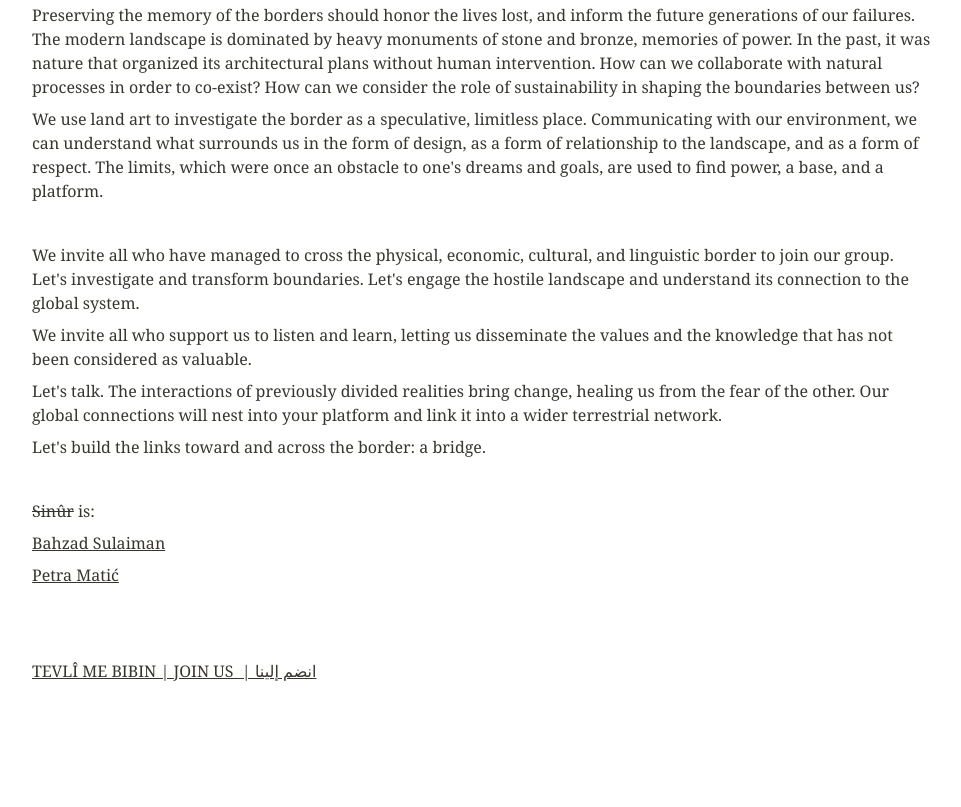
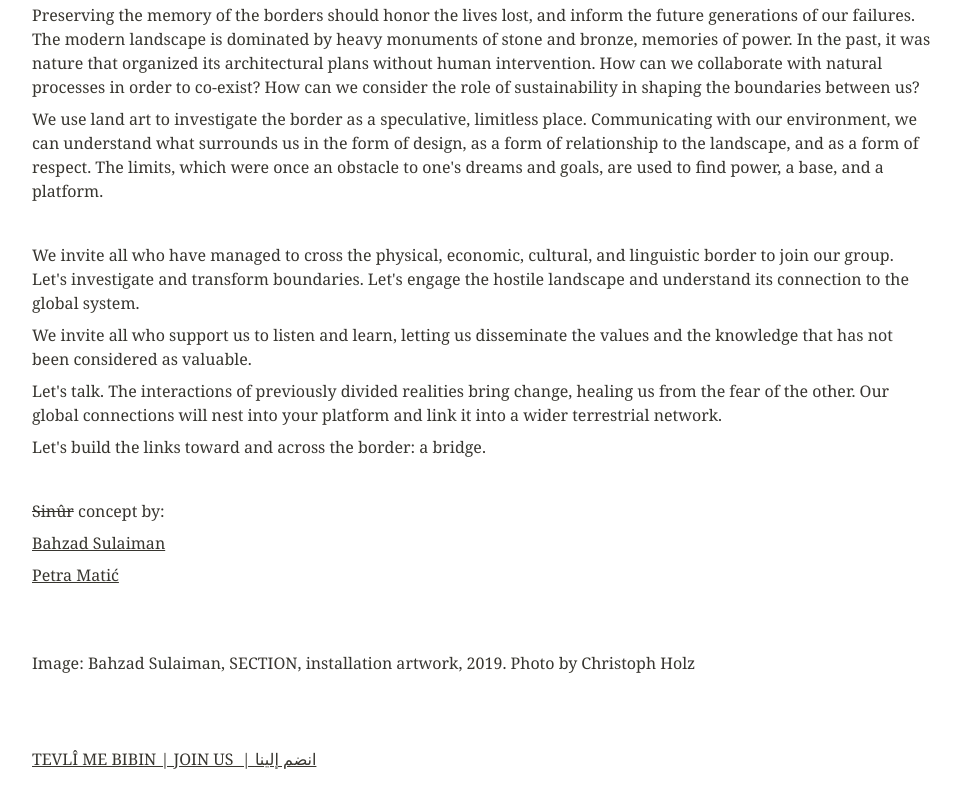
Before and after one commit to sinurspace/sinurspace.github.io, a plain HTML site: page index.html in a window 1280 px wide. Shown: the part 870-1677 px from the top of the page, without its empty margins (158-1119 px from the left). Before the commit the page ends 1617 px from the top, so only its background shows below. Drawn offline with Linux system fonts and the light colour scheme.

Commit message:
Update index.html

```diff
--- a/index.html
+++ b/index.html
@@ -629,7 +629,8 @@ blockquote {
 </p><p id="c42982c0-3b09-4e4b-b5d6-58c65f5524a2" class="">The closing of the borders left us all with ongoing tension. The border, a manifestation of spatial violence, forced us to confront ourselves. Looking at the border is not comfortable, and we quickly find excuses to shift our attention elsewhere.</p><p id="c3b4fb20-7983-40f0-b58a-5f0a31346d70" class="">The incredibly tense place of the border connects to many other wounds of the Earth. Our practices of distancing and othering support the design, management, and maintenance of the well-funded borderscape. How can we develop our sense of agency? How can we position ourselves between guilt, polite ignorance, and desperation?</p><p id="b64d19db-52f8-438e-8fc8-a756f76951b6" class="">We are inviting you to not look away. Engage in the border. This is not an invitation to design a more humane concentration camp.</p><p id="19414576-2c1d-4457-bd5a-28b3223f73d3" class="">We invite you to inquire into the post-border future and ask, what comes after the borders?</p><p id="e45d1185-97f5-49ea-acd3-3a1a791cf30f" class="">
 </p><p id="7ddd4398-628d-4156-bc2c-6883ad169ec8" class="">Preserving the memory of the borders should honor the lives lost, and inform the future generations of our failures. The modern landscape is dominated by heavy monuments of stone and bronze, memories of power. In the past, it was nature that organized its architectural plans without human intervention. How can we collaborate with natural processes in order to co-exist? How can we consider the role of sustainability in shaping the boundaries between us?</p><p id="43328f12-6dac-4ba9-8e76-f40c4812dc16" class="">We use land art to investigate the border as a speculative, limitless place. Communicating with our environment, we can understand what surrounds us in the form of design, as a form of relationship to the landscape, and as a form of respect. The limits, which were once an obstacle to one&#x27;s dreams and goals, are used to find power, a base, and a platform.</p><p id="a7bf0a4d-7365-46dd-bcf8-4989a65c86f0" class="">
 </p><p id="14bf898c-4b89-45f8-b4c9-fff6f303b683" class="">We invite all who have managed to cross the physical, economic, cultural, and linguistic border to join our group. Let&#x27;s investigate and transform boundaries. Let&#x27;s engage the hostile landscape and understand its connection to the global system.</p><p id="6a9dc41a-6128-4d15-9d66-174ba6ea2289" class="">We invite all who support us to listen and learn, letting us disseminate the values and the knowledge that has not been considered as valuable.</p><p id="1b62a59c-2a45-444f-aab1-fde41534901a" class="">Let&#x27;s talk. The interactions of previously divided realities bring change, healing us from the fear of the other. Our global connections will nest into your platform and link it into a wider terrestrial network.</p><p id="cab3dcfb-d7d4-467c-8e71-234755b3abff" class="">Let&#x27;s build the links toward and across the border: a bridge.</p><p id="5520c9c8-7840-4e39-bcd7-153848b59826" class="">
-</p><p id="6b2929c2-87a8-42d5-91fe-695dccea5b52" class=""><del>Sinûr</del> is:</p><p id="42382229-5cc2-4f3a-8aac-af1a0b589cfc" class=""><a href="https://bahzad.de">Bahzad Sulaiman</a></p><p id="4f59daa5-4af6-4a64-9387-976ae816aa21" class=""><a href="https://petramatic.com">Petra Matić</a></p><p id="e4b46da0-d400-4dc4-9d5f-d57f9bff9771" class="">
+</p><p id="6b2929c2-87a8-42d5-91fe-695dccea5b52" class=""><del>Sinûr</del> concept by:</p><p id="42382229-5cc2-4f3a-8aac-af1a0b589cfc" class=""><a href="https://bahzad.de">Bahzad Sulaiman</a></p><p id="4f59daa5-4af6-4a64-9387-976ae816aa21" class=""><a href="https://petramatic.com">Petra Matić</a></p><p id="e4b46da0-d400-4dc4-9d5f-d57f9bff9771" class="">
+	<p>Image: Bahzad Sulaiman, SECTION, installation artwork, 2019. Photo by Christoph Holz</p>
 </p><p id="374be8ba-2ba5-4d38-8d88-38015c987cf1" class="">
 </p><p id="5216cc53-e250-46d7-af9a-55a404ae550f" class=""><a href="mailto:join@sinur.space">TEVLÎ ME BIBIN | JOIN US  | انضم إلينا</a></p><p id="fe3393a5-32af-4b20-8bfb-504fa9fe5a3c" class="">
 </p></div></article></body></html>
```
